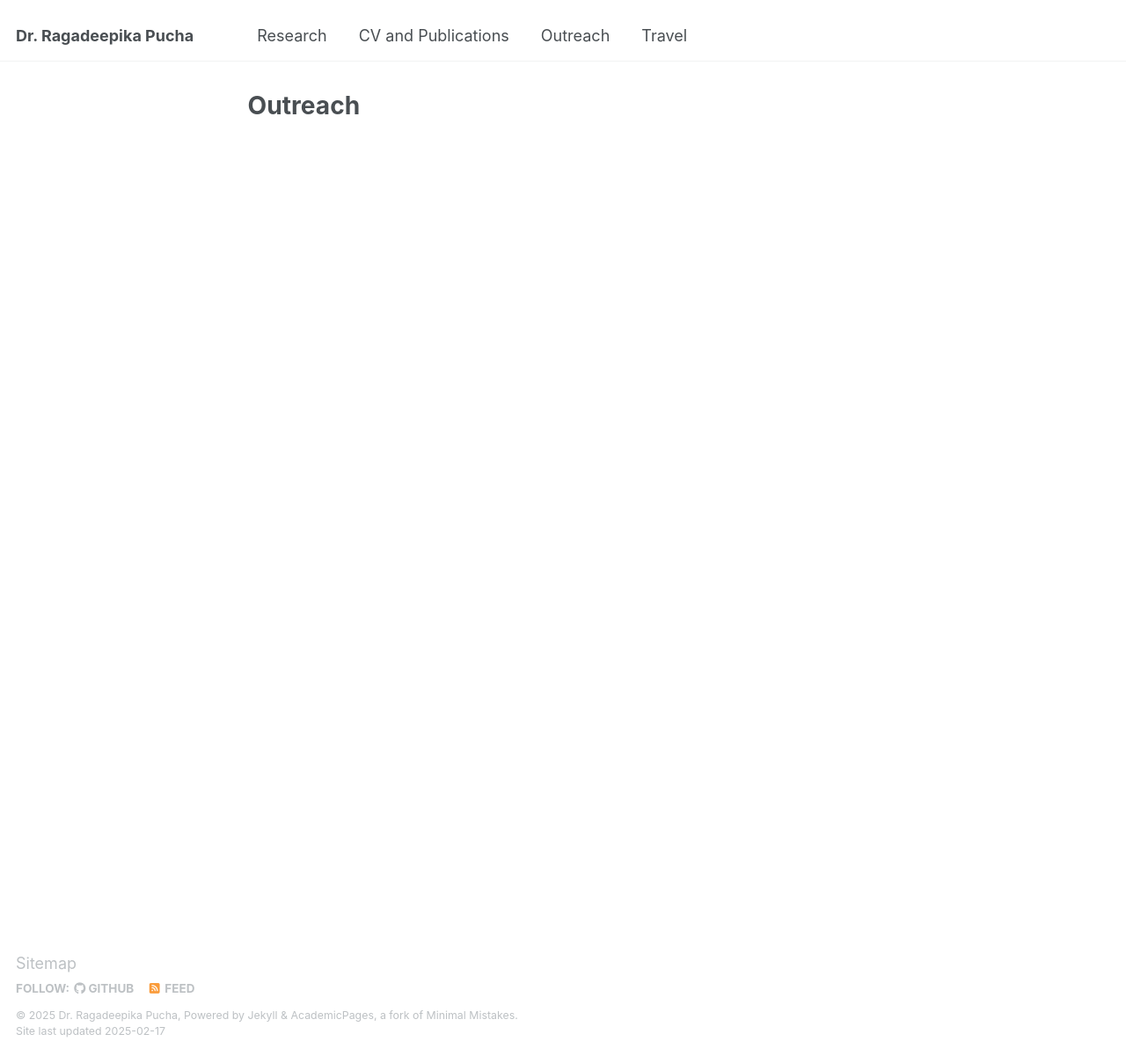
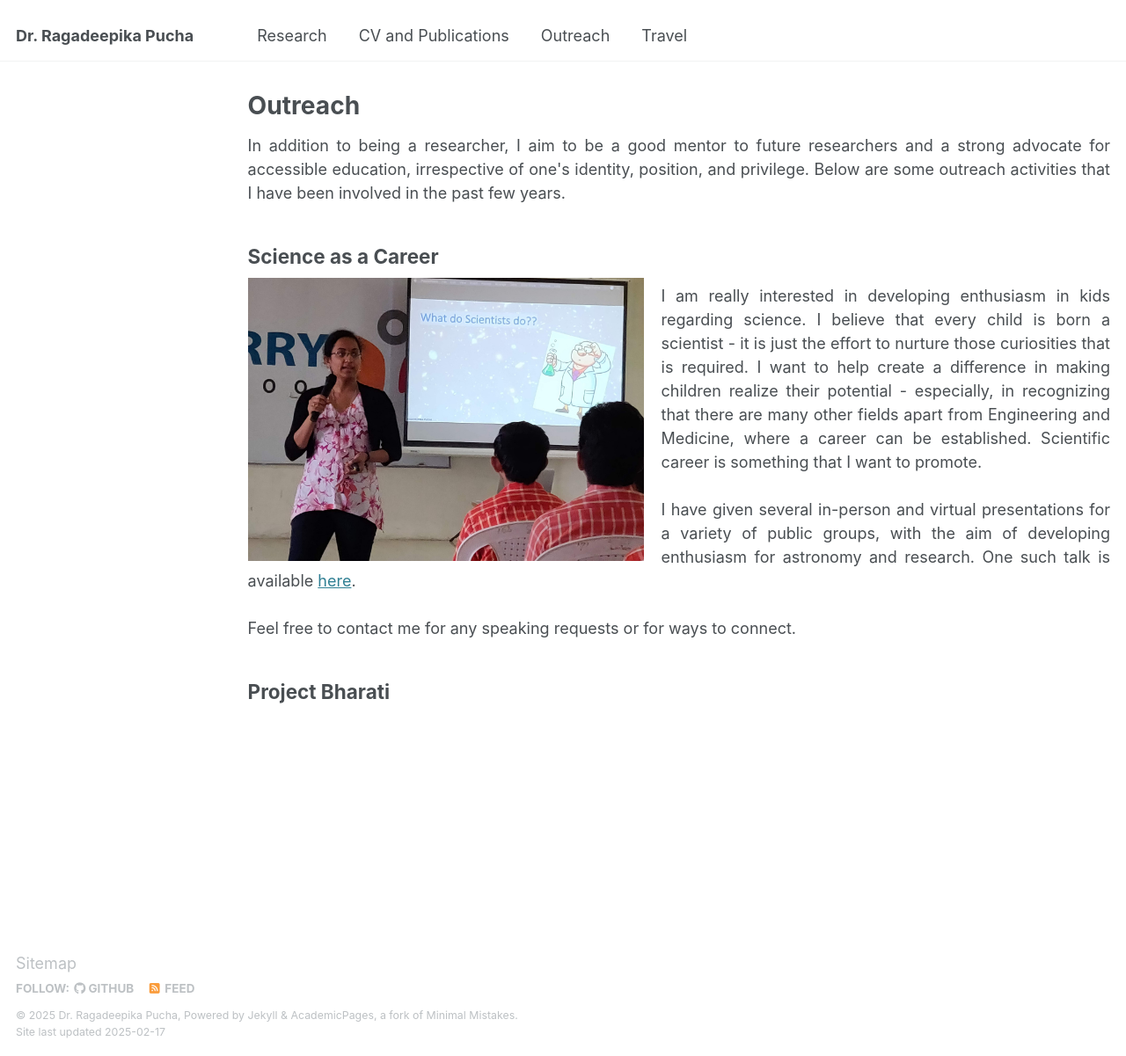
Before and after one commit to Ragadeepika-Pucha/Ragadeepika-Pucha.github.io, a Jekyll site: the page built from _pages/outreach.md, in a window 1280 px wide and 1201 px high. Shown: the whole window at 88% size. Built offline with Jekyll 4.4.1, drawn with Linux system fonts in a browser that asks for light colours.

Commit message:
Outreach page

```diff
--- a/_pages/outreach.md
+++ b/_pages/outreach.md
@@ -4,3 +4,19 @@ title: "Outreach"
 permalink: /outreach/
 author_profile: false
 ---
+<p style='text-align: justify;'>
+In addition to being a researcher, I aim to be a good mentor to future researchers and a strong advocate for accessible education, irrespective of one's identity, position, and privilege. Below are some outreach activities that I have been involved in the past few years. </p>
+
+## Science as a Career
+
+<div style="float: left; margin-right: 20px; width: 450px;">
+  <img src="http://ragadeepika-pucha.github.io/images/outreach.jpg" width="100%" />
+</div>
+<p style='text-align: justify;'>
+I am really interested in developing enthusiasm in kids regarding science. I believe that every child is born a scientist - it is just the effort to nurture those curiosities that is required. I want to help create a difference in making children realize their potential - especially, in recognizing that there are many other fields apart from Engineering and Medicine, where a career can be established. Scientific career is something that I want to promote. <br/><br/>
+
+I have given several in-person and virtual presentations for a variety of public groups, with the aim of developing enthusiasm for astronomy and research. One such talk is available <a href="https://www.youtube.com/watch?v=pXhPQtqK_ks&pp=ygURcmFnYWRlZXBpa2EgcHVjaGE%3D">here</a>. <br/> <br/>
+
+Feel free to contact me for any speaking requests or for ways to connect. </p>
+
+## Project Bharati
```
Also changed, not shown: images/outreach.jpg (added).
